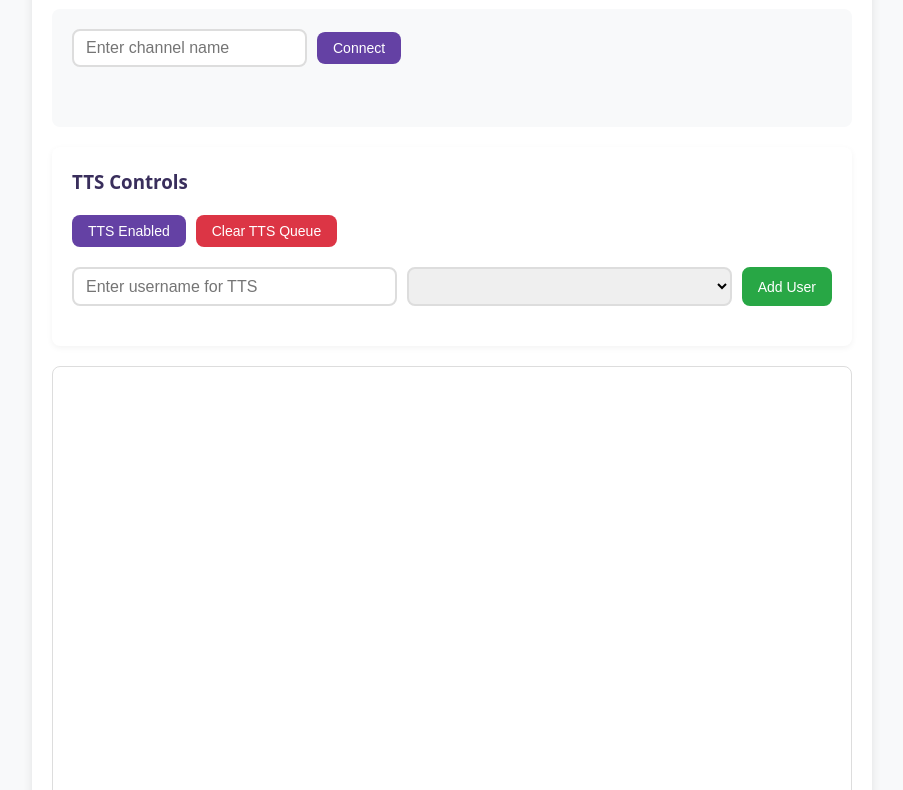
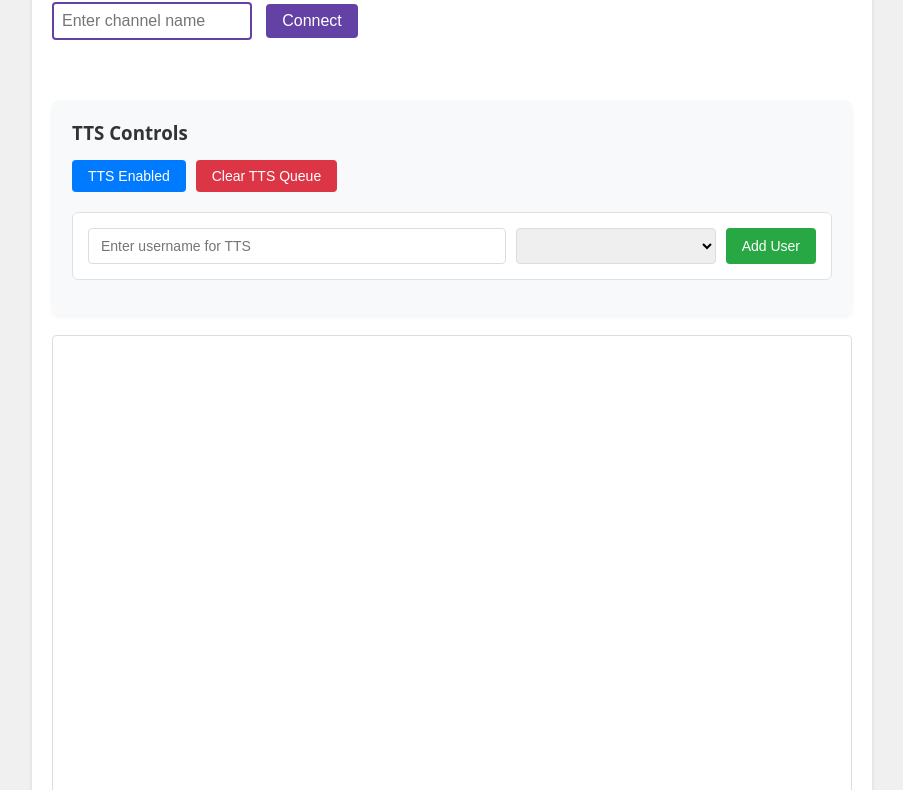
Before and after one commit to websimapi/websim-twitch-tts, a plain HTML site: page index.html in a window 1280 px wide. Shown: the part 124-914 px from the top of the page, without its empty margins (188-1091 px from the left). Drawn offline with Linux system fonts and the light colour scheme.

Commit message:
v7: Make the UI cleaner and please store all Add User data into localstorage

```diff
--- a/chat.js
+++ b/chat.js
@@ -13,18 +13,13 @@ const ttsUsernameInput = document.getElementById('tts-username');
 const ttsVoiceSelect = document.getElementById('tts-voice-select');
 const ttsUsersList = document.getElementById('tts-users');
 
-// TTS State
+// TTS State with localStorage support
 const ttsState = {
-  enabled: true,
+  enabled: localStorage.getItem('ttsEnabled') === 'true' || true,
   users: new Map(JSON.parse(localStorage.getItem('ttsUsers') || '[]')),
   queue: [],
   speaking: false
 };
-
-// Save TTS users to localStorage
-function saveTTSUsers() {
-  localStorage.setItem('ttsUsers', JSON.stringify(Array.from(ttsState.users.entries())));
-}
 
 // Initialize TTS
 const tts = window.speechSynthesis;
@@ -37,9 +32,27 @@ function populateVoiceList() {
   ).join('');
 }
 
+// Load TTS state from localStorage
+function loadTTSState() {
+  ttsToggleButton.textContent = ttsState.enabled ? 'TTS Enabled' : 'TTS Disabled';
+  ttsToggleButton.classList.toggle('off', !ttsState.enabled);
+  updateTTSUsersList();
+}
+
+// Save TTS state to localStorage
+function saveTTSState() {
+  localStorage.setItem('ttsEnabled', ttsState.enabled);
+  localStorage.setItem('ttsUsers', JSON.stringify(Array.from(ttsState.users.entries())));
+}
+
 // Handle voice list change
-tts.onvoiceschanged = populateVoiceList;
+tts.onvoiceschanged = () => {
+  populateVoiceList();
+  loadTTSState();
+};
+
 populateVoiceList();
+loadTTSState();
 
 // TTS Controls
 ttsToggleButton.addEventListener('click', () => {
@@ -49,6 +62,7 @@ ttsToggleButton.addEventListener('click', () => {
   if (!ttsState.enabled) {
     clearTTSQueue();
   }
+  saveTTSState();
 });
 
 ttsClearQueueButton.addEventListener('click', clearTTSQueue);
@@ -66,21 +80,21 @@ ttsAddForm.addEventListener('submit', (e) => {
 function addTTSUser(username, voiceName) {
   if (!ttsState.users.has(username)) {
     ttsState.users.set(username, voiceName);
+    saveTTSState();
     updateTTSUsersList();
-    saveTTSUsers();
   }
 }
 
 function removeTTSUser(username) {
   ttsState.users.delete(username);
+  saveTTSState();
   updateTTSUsersList();
-  saveTTSUsers();
 }
 
 function updateUserVoice(username, voiceName) {
   if (ttsState.users.has(username)) {
     ttsState.users.set(username, voiceName);
-    saveTTSUsers();
+    saveTTSState();
   }
 }
 
--- a/index.html
+++ b/index.html
@@ -2,140 +2,78 @@
 <head>
   <title>Twitch Chat Viewer</title>
   <style>
-    :root {
-      --primary-color: #6441A4;
-      --secondary-color: #392E5C;
-      --success-color: #28a745;
-      --danger-color: #dc3545;
-      --background-light: #f8f9fa;
-      --text-color: #333;
-      --border-radius: 8px;
-      --spacing: 20px;
-      --transition: all 0.3s ease;
-    }
-
     body {
       font-family: system-ui, -apple-system, sans-serif;
       margin: 0;
-      padding: var(--spacing);
-      background: var(--background-light);
-      color: var(--text-color);
-      line-height: 1.6;
+      padding: 20px;
+      background: #f0f0f0;
     }
 
     .container {
       max-width: 800px;
       margin: 0 auto;
       background: white;
-      padding: var(--spacing);
-      border-radius: var(--border-radius);
-      box-shadow: 0 2px 10px rgba(0,0,0,0.1);
+      padding: 20px;
+      border-radius: 8px;
+      box-shadow: 0 2px 4px rgba(0,0,0,0.1);
     }
 
-    h1 {
-      color: var(--primary-color);
-      margin-bottom: var(--spacing);
+    #connect-form {
+      margin-bottom: 20px;
     }
 
-    .section {
-      margin-bottom: var(--spacing);
-      padding: var(--spacing);
-      background: var(--background-light);
-      border-radius: var(--border-radius);
+    #channel-input {
+      padding: 8px;
+      font-size: 16px;
+      border: 2px solid #6441A4;
+      border-radius: 4px;
+      margin-right: 10px;
+      width: 200px;
     }
 
-    .section h3 {
-      margin-top: 0;
-      color: var(--secondary-color);
+    #connect-btn {
+      padding: 8px 16px;
+      font-size: 16px;
+      background: #6441A4;
+      color: white;
+      border: none;
+      border-radius: 4px;
+      cursor: pointer;
     }
 
-    /* Connect Form */
-    #connect-form {
-      display: flex;
-      gap: 10px;
-      align-items: center;
+    #connect-btn:hover {
+      background: #7454B3;
     }
 
-    input[type="text"], select {
-      padding: 8px 12px;
-      border: 2px solid #ddd;
-      border-radius: var(--border-radius);
-      font-size: 16px;
-      transition: var(--transition);
-    }
-
-    input[type="text"]:focus, select:focus {
-      border-color: var(--primary-color);
-      outline: none;
-    }
-
-    /* Buttons */
-    .btn {
-      padding: 8px 16px;
-      font-size: 14px;
-      border: none;
-      border-radius: var(--border-radius);
-      cursor: pointer;
-      transition: var(--transition);
-      color: white;
-    }
-
-    .btn-primary {
-      background: var(--primary-color);
-    }
-
-    .btn-primary:hover {
-      background: var(--secondary-color);
-    }
-
-    .btn-success {
-      background: var(--success-color);
-    }
-
-    .btn-danger {
-      background: var(--danger-color);
-    }
-
-    /* Chat Box */
     #chat-box {
       height: 500px;
       overflow-y: auto;
       border: 1px solid #ddd;
-      border-radius: var(--border-radius);
-      padding: 15px;
-      background: white;
-      margin: var(--spacing) 0;
+      border-radius: 4px;
+      padding: 10px;
+      background: #fff;
     }
 
     .chat-message {
-      padding: 6px 10px;
-      border-radius: var(--border-radius);
-      margin-bottom: 4px;
-      transition: var(--transition);
-    }
-
-    .chat-message:hover {
-      background: var(--background-light);
+      padding: 4px 0;
+      word-wrap: break-word;
     }
 
     .username {
       font-weight: bold;
-      color: var(--primary-color);
+      color: #6441A4;
     }
 
     .timestamp {
       color: #666;
       font-size: 0.8em;
-      margin-right: 8px;
+      margin-right: 5px;
     }
 
-    /* Status */
     .status {
       margin: 10px 0;
       padding: 10px;
-      border-radius: var(--border-radius);
-      text-align: center;
-      font-weight: 500;
+      border-radius: 4px;
     }
 
     .status.connected {
@@ -148,55 +86,126 @@
       color: #721c24;
     }
 
-    /* TTS Controls */
     .tts-controls {
-      background: white;
-      padding: var(--spacing);
-      border-radius: var(--border-radius);
-      box-shadow: 0 2px 6px rgba(0,0,0,0.05);
+      margin: 20px 0;
+      padding: 20px;
+      background: #f8f9fa;
+      border-radius: 8px;
+      box-shadow: 0 2px 4px rgba(0,0,0,0.05);
     }
 
-    .tts-header {
+    .tts-controls h3 {
+      margin-top: 0;
+      margin-bottom: 15px;
+      color: #333;
+    }
+
+    .tts-button-group {
       display: flex;
       gap: 10px;
-      margin-bottom: var(--spacing);
-    }
-
-    #tts-add-form {
-      display: grid;
-      grid-template-columns: 1fr 1fr auto;
-      gap: 10px;
-      margin-bottom: var(--spacing);
+      margin-bottom: 20px;
     }
 
     .tts-user-list {
+      margin-top: 15px;
       display: grid;
-      grid-template-columns: repeat(auto-fill, minmax(200px, 1fr));
-      gap: 10px;
+      grid-template-columns: repeat(auto-fill, minmax(250px, 1fr));
+      gap: 15px;
     }
 
     .tts-user {
       display: flex;
       align-items: center;
       gap: 8px;
-      background: var(--background-light);
-      padding: 8px 12px;
-      border-radius: var(--border-radius);
-      border: 1px solid #ddd;
+      background: #fff;
+      padding: 10px;
+      border-radius: 6px;
+      border: 1px solid #e0e0e0;
+      transition: all 0.2s ease;
+    }
+
+    .tts-user:hover {
+      border-color: #6441A4;
+      box-shadow: 0 2px 4px rgba(0,0,0,0.1);
+    }
+
+    .tts-user span {
+      font-weight: 500;
+      color: #333;
     }
 
     .tts-user select {
       flex: 1;
-      min-width: 0;
+      padding: 4px 8px;
+      border: 1px solid #ddd;
+      border-radius: 4px;
+      font-size: 14px;
     }
 
     .tts-user button {
       padding: 4px 8px;
-      background: var(--danger-color);
+      background: #dc3545;
       color: white;
       border: none;
       border-radius: 4px;
       cursor: pointer;
+      transition: background 0.2s ease;
+    }
+
+    .tts-user button:hover {
+      background: #c82333;
+    }
+
+    #tts-add-form {
+      display: flex;
+      gap: 10px;
+      margin: 15px 0;
+      padding: 15px;
+      background: white;
+      border-radius: 6px;
+      border: 1px solid #e0e0e0;
+    }
+
+    #tts-username {
+      flex: 1;
+      padding: 8px 12px;
+      border: 1px solid #ddd;
+      border-radius: 4px;
+      font-size: 14px;
+    }
+
+    #tts-voice-select {
+      min-width: 200px;
+      padding: 8px;
+      border: 1px solid #ddd;
+      border-radius: 4px;
+      font-size: 14px;
+    }
+
+    .control-btn {
+      padding: 8px 16px;
+      font-size: 14px;
+      color: white;
+      border: none;
+      border-radius: 4px;
+      cursor: pointer;
+      transition: background 0.2s ease;
+    }
+
+    .control-btn:hover {
+      opacity: 0.9;
+    }
+
+    .add-btn {
+      background: #28a745;
+    }
+
+    .clear-btn {
+      background: #dc3545;
+    }
+
+    .toggle-btn {
+      background: #007bff;
     }
 
     .toggle-btn.off {
@@ -208,26 +217,26 @@
   <div class="container">
     <h1>Twitch Chat Viewer</h1>
 
-    <div class="section">
-      <div id="connect-form">
-        <input type="text" id="channel-input" placeholder="Enter channel name">
-        <button id="connect-btn" class="btn btn-primary">Connect</button>
-      </div>
-      <div id="status" class="status"></div>
+    <div id="connect-form">
+      <input type="text" id="channel-input" placeholder="Enter channel name">
+      <button id="connect-btn">Connect</button>
     </div>
 
-    <div class="section tts-controls">
+    <div id="status" class="status"></div>
+
+    <div class="tts-controls">
       <h3>TTS Controls</h3>
-
-      <div class="tts-header">
-        <button id="tts-toggle" class="btn btn-primary">TTS Enabled</button>
-        <button id="tts-clear-queue" class="btn btn-danger">Clear TTS Queue</button>
+      <div class="tts-button-group">
+        <button id="tts-toggle" class="control-btn toggle-btn">TTS Enabled</button>
+        <button id="tts-clear-queue" class="control-btn clear-btn">Clear TTS Queue</button>
       </div>
 
       <form id="tts-add-form">
         <input type="text" id="tts-username" placeholder="Enter username for TTS">
-        <select id="tts-voice-select"></select>
-        <button type="submit" class="btn btn-success">Add User</button>
+        <select id="tts-voice-select">
+          <!-- Will be populated with available voices -->
+        </select>
+        <button type="submit" class="control-btn add-btn">Add User</button>
       </form>
 
       <div class="tts-user-list" id="tts-users"></div>
```
